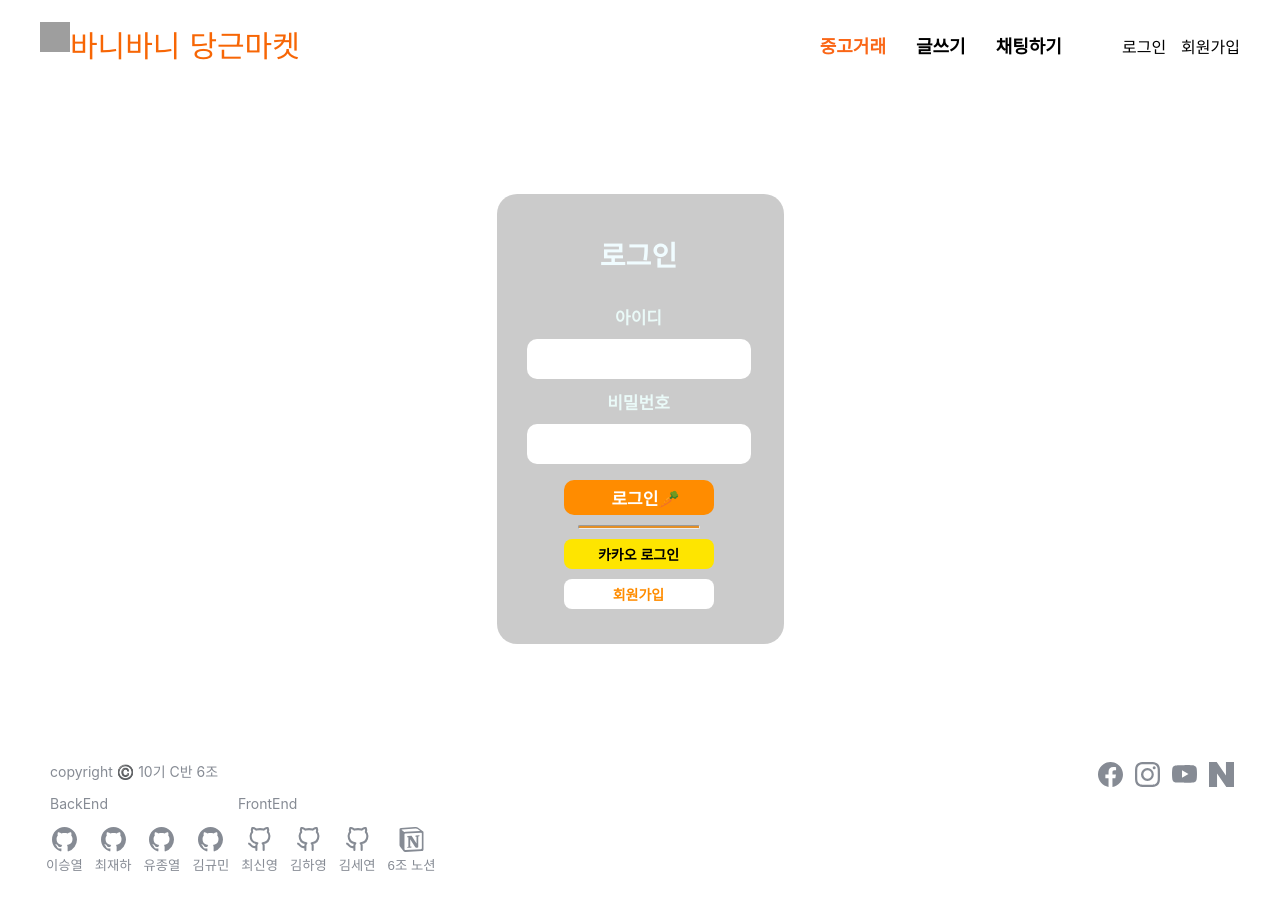
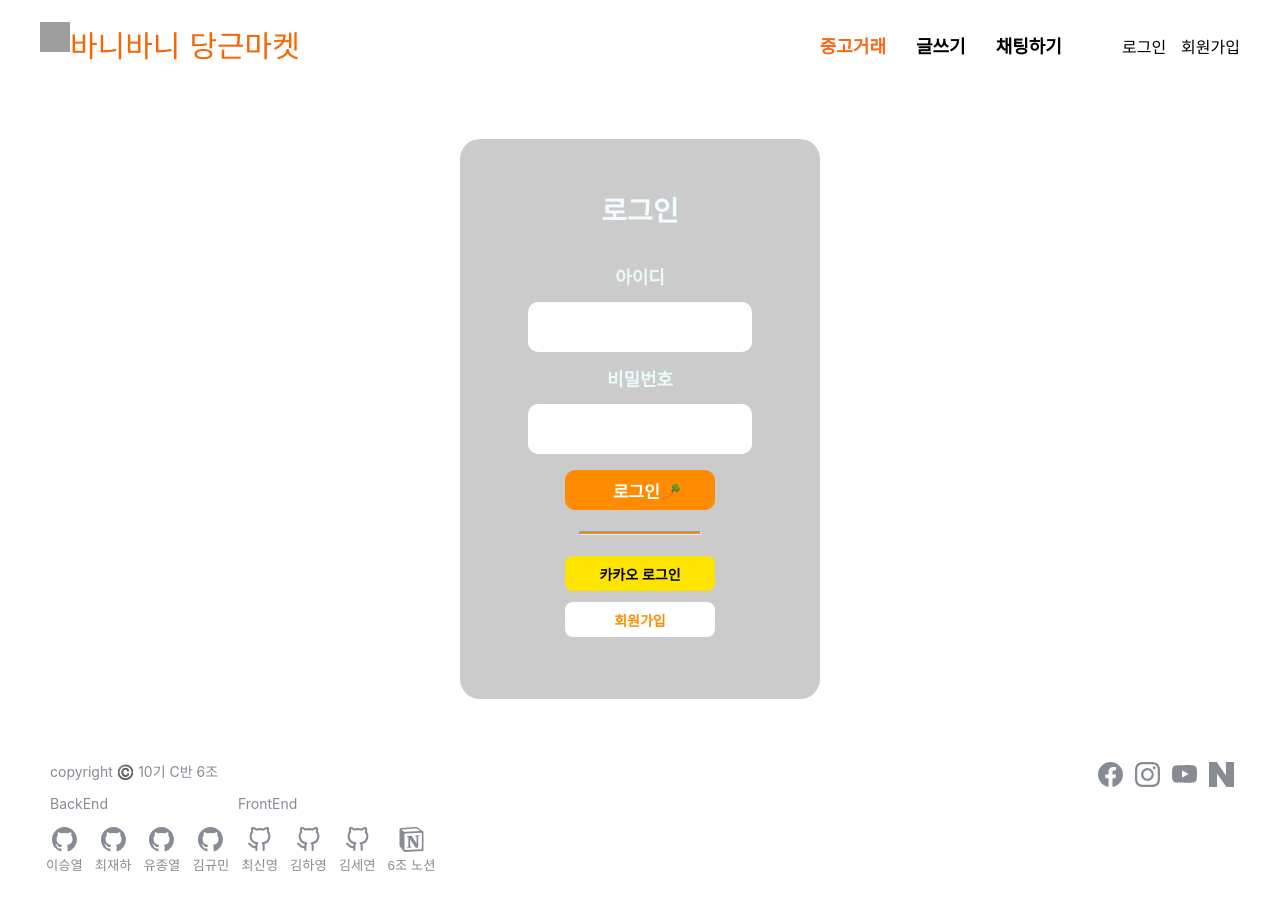
Before and after one commit to banibani-banibani-danggeun-danggeun/FE_new, a React (Create React App) app: page /login in a window 1280 px wide. Shown: the top 910 px of the page. Built offline with nearby package versions, Linux system fonts and the light colour scheme; grey boxes are pictures that could not be loaded.

Commit message:
css수정

```diff
--- a/package.json
+++ b/package.json
@@ -14,6 +14,7 @@
     "react": "^18.2.0",
     "react-dom": "^18.2.0",
     "react-icons": "^4.7.1",
+    "react-intersection-observer": "^9.4.1",
     "react-redux": "^8.0.5",
     "react-router-dom": "^6.6.0",
     "react-scripts": "5.0.1",
@@ -21,6 +22,7 @@
     "sockjs-client": "^1.6.1",
     "stompjs": "^2.3.3",
     "styled-components": "^5.3.6",
+    "sweetalert2": "^11.6.16",
     "web-vitals": "^2.1.0"
   },
   "scripts": {
--- a/src/lib/axios.js
+++ b/src/lib/axios.js
@@ -2,7 +2,7 @@ import axios from "axios";
 
 // 기본 URL
 const instance = axios.create({
-  baseURL: "http://13.209.173.113/api",
+  baseURL: "http://jaeha.shop/api",
   header: {
     "content-type": "application/json;charset=UTF-8",
     accept: "application/json",
@@ -12,7 +12,7 @@ const instance = axios.create({
 
 // baseURL
 export const baseURL = axios.create({
-  baseURL: "http://13.209.173.113/api",
+  baseURL: "http://jaeha.shop/api",
   headers: {
     "content-type": "application/json;charset=UTF-8",
     accept: "application/json",
--- a/src/pages/Login.jsx
+++ b/src/pages/Login.jsx
@@ -59,7 +59,7 @@ const Login = () => {
               </form>
               <StLine />
               <StA
-                href="https://accounts.kakao.com/login/?continue=https%3A%2F%2Fkauth.kakao.com%2Foauth%2Fauthorize%3Fresponse_type%3Dcode%26redirect_uri%3Dhttp%253A%252F%252Flocalhost%253A8080%252Fapi%252Fuser%252Fkakao%252Fcallback%26through_account%3Dtrue%26client_id%3Dd6c5b10cf544ae8fcc0cbb0bbc530328"
+                href="https://kauth.kakao.com/oauth/authorize?client_id=d6c5b10cf544ae8fcc0cbb0bbc530328&redirect_uri=http://localhost:3000/api/user/kakao/callback&response_type=code"
                 target="_blank"
                 style={{ textDecoration: "none" }}
               >
@@ -78,30 +78,32 @@ const Login = () => {
 
 const StTitle = styled.h3`
   margin: 0 auto;
-  padding: 20px 0px 10px 0px;
+  padding: 30px 0px 10px 0px;
   font-weight: 900px;
   color: #f0fcff;
   font-size: 28px;
 `;
 const StInputGroup = styled.div`
-  gap: 10px;
+  gap: 11px;
+  margin-left: 38px;
+
   display: grid;
 
   margin-bottom: 5px;
   margin-top: -10px;
 `;
 const StFormLabel = styled.label`
-  font-size: 17px;
+  font-size: 18px;
   font-weight: 600;
   margin: 0 auto;
-  padding: 10px;
+  padding: 13px;
   color: #eafaf8;
 `;
 const StAddForm = styled.div`
   position: relative;
-  height: 39 0px;
+  height: 500px;
   background-color: rgba(0, 0, 0, 0.205);
-  width: 227px;
+  width: 300px;
   border-radius: 20px;
   display: grid;
   padding: 30px;
@@ -109,7 +111,7 @@ const StAddForm = styled.div`
 `;
 
 const StAddInput = styled.input`
-  height: 40px;
+  height: 50px;
   width: 200px;
 
   border: none;
@@ -130,8 +132,9 @@ const StButton = styled.div`
 
 const StAddButton = styled.button`
   border: none;
-  height: 35px;
+  height: 40px;
   margin: 0 auto;
+
   justify-content: center;
   display: block;
   cursor: pointer;
@@ -140,6 +143,7 @@ const StAddButton = styled.button`
   padding-left: 20px;
   width: 150px;
   color: #ffffff;
+
   font-weight: 600;
   font-size: 17px;
   &:hover {
@@ -150,7 +154,7 @@ const StAddButton = styled.button`
 
 const StAddButton2 = styled.button`
   border: none;
-  height: 30px;
+  height: 35px;
 
   margin: 0 auto;
   justify-content: center;
@@ -159,6 +163,7 @@ const StAddButton2 = styled.button`
   border-radius: 8px;
   background-color: white;
   width: 150px;
+
   color: #ff8c00;
   font-weight: 600;
   font-size: 14px;
@@ -171,7 +176,7 @@ const StAddButton2 = styled.button`
 
 const StAddButton3 = styled.button`
   border: none;
-  height: 30px;
+  height: 35px;
 
   margin: 0 auto;
   justify-content: center;
@@ -200,6 +205,8 @@ const StLine = styled.hr`
   height: 2px;
   margin: 0 auto;
   background-color: #e38f27;
+  margin-top: 10px;
+  margin-bottom: 10px;
   border-radius: 50px;
 `;
 
--- a/src/pages/Main.jsx
+++ b/src/pages/Main.jsx
@@ -36,7 +36,7 @@ const Main = () => {
     setLoad(true);
     const res = await axios({
       method: "GET",
-      url: `http://13.209.173.113/api/post`,
+      url: `http://api.jaeha.shop/api/post`,
     });
     if (res.data) {
       setList((prev) => [...new Set([...prev, ...res.data])]); //리스트 추가
@@ -76,7 +76,6 @@ const Main = () => {
                     </StCardsWrap>
                   );
                 })}
-                ; ;
               </>
             )}
             {load ? <div> 당근당근! 로딩 중</div> : <></>}
--- a/src/pages/SignUp.jsx
+++ b/src/pages/SignUp.jsx
@@ -149,7 +149,7 @@ const StInputGroup = styled.div`
   margin-top: -10px;
 `;
 const StFormLabel = styled.label`
-  font-size: 16px;
+  font-size: 17px;
   font-weight: 580;
   margin: 0 auto;
   padding: 6px;
@@ -157,9 +157,9 @@ const StFormLabel = styled.label`
 `;
 const StAddForm = styled.div`
   position: relative;
-  height: 39 0px;
+  height: 500px;
   background-color: rgba(0, 0, 0, 0.205);
-  width: 227px;
+  width: 300px;
   border-radius: 20px;
   display: grid;
   padding: 30px;
@@ -167,8 +167,8 @@ const StAddForm = styled.div`
 `;
 
 const StAddInput = styled.input`
-  height: 40px;
-  width: 210px;
+  height: 43px;
+  width: 240px;
 
   border: none;
   border-radius: 10px;
@@ -247,7 +247,7 @@ const StDiv = styled.label`
 
 const StButton = styled.button`
   position: absolute;
-  top: 10px;
+  top: 12px;
   right: 10px;
   border-radius: 5px;
   border: none;
```
Also changed, not shown: 1 other file (tests, documents, lock files or other folders).
